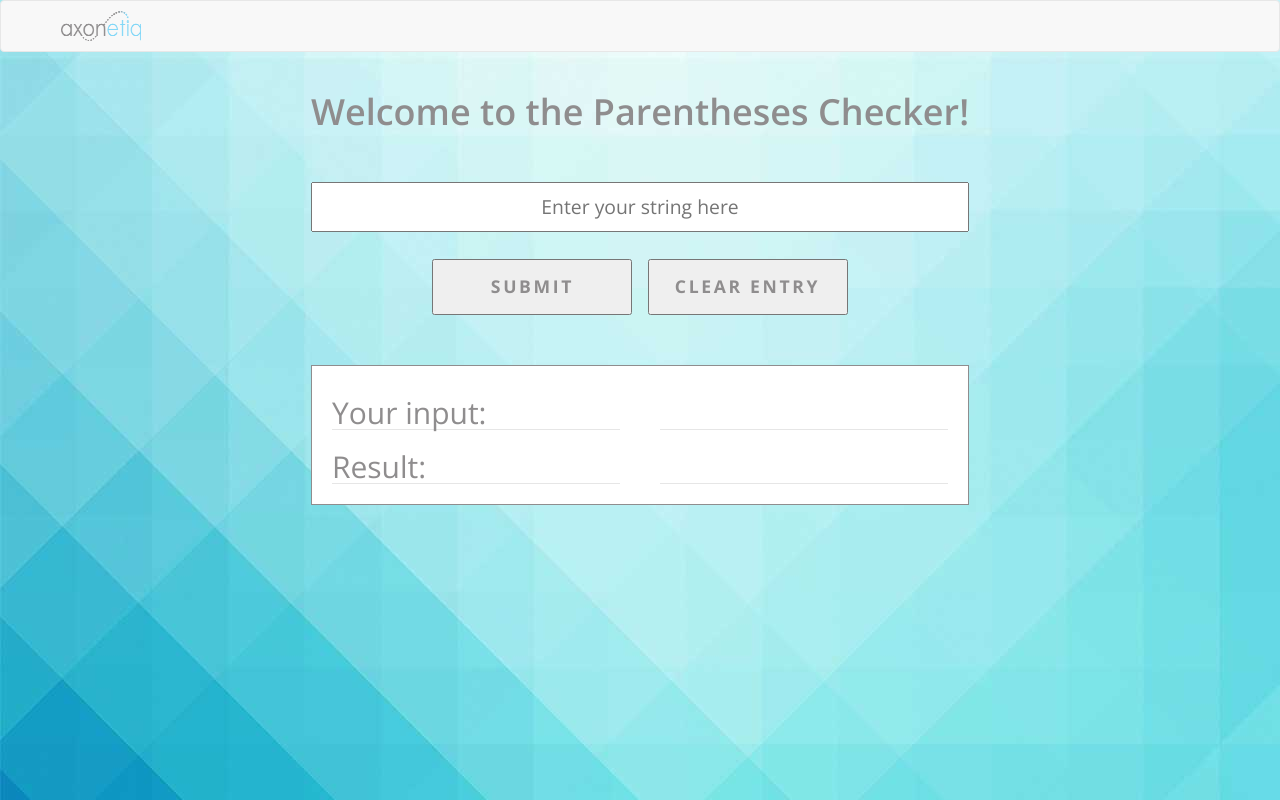
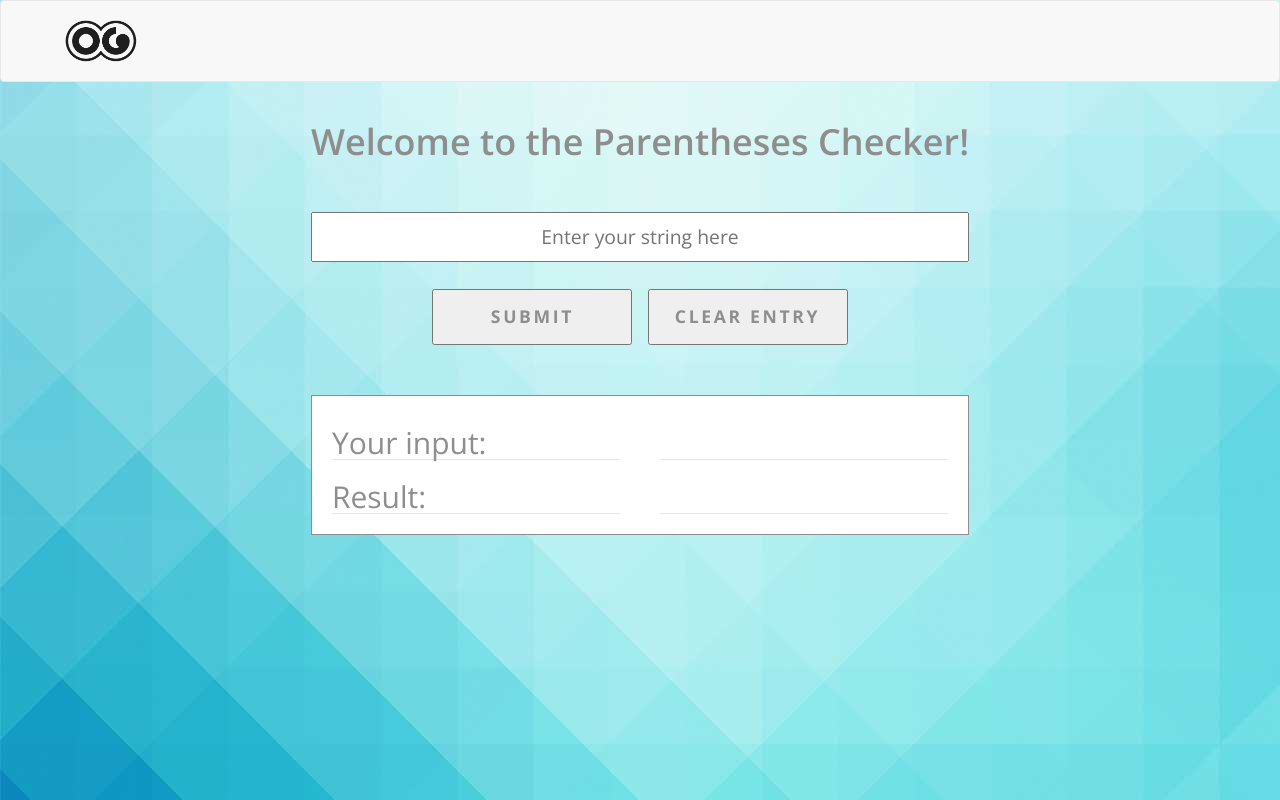
Before and after one commit to OGsoundFX/FrontEnd-Refactored, a plain HTML site: page index.html in a window 1280 px wide. Drawn offline with nearby package versions, Linux system fonts and the light colour scheme; some packages are replaced by stand-ins of ours.

Commit message:
changed the logo and deployed to firebase but app doesn't show at url, maybe delay on firbase side, don't know, will check again later

```diff
--- a/index.html
+++ b/index.html
@@ -1,7 +1,7 @@
 <!DOCTYPE html>
 <html lang="en-us" ng-app="app">
   <head>
-    <link rel="icon" type="image/x-icon" href="favicon.ico">
+    <link rel="icon" type="image/x-icon" href="logo_favicon.png">
       <title>Parentheses Checker</title>
       <meta http-equiv="X-UA-Compatible" content="IE=Edge">
       <meta charset="UTF-8">
@@ -28,7 +28,7 @@
 
 			<div class="navbar-header">
 				<!-- <a class="navbar-brand" href="/">AngularJS</a> -->
-        <a href="http://axonetiq.com" target="blank"> <img id="icon" src="favicon.ico" alt=""> </a>
+        <a href="http://axonetiq.com" target="blank"> <img id="icon" src="logo_favicon.png" alt=""> </a>
 			</div>
 
 		</nav>
--- a/style.css
+++ b/style.css
@@ -17,10 +17,10 @@ html body {
 
 #icon {
   margin-left: 60px;
-  margin-top: 10px;
-  margin-bottom: 10px;
-  width: 80px;
-  height: 30px;
+  /* margin-top: 10px;
+  margin-bottom: 10px; */
+  /* width: 80px; */
+  height: 80px;
 }
 
 #input {
```
Also changed, not shown: database.rules.json (added, +7 -0 lines), firebase.json (added), logo_crop.jpg (added), logo_favicon.png (added), 3 other files.
